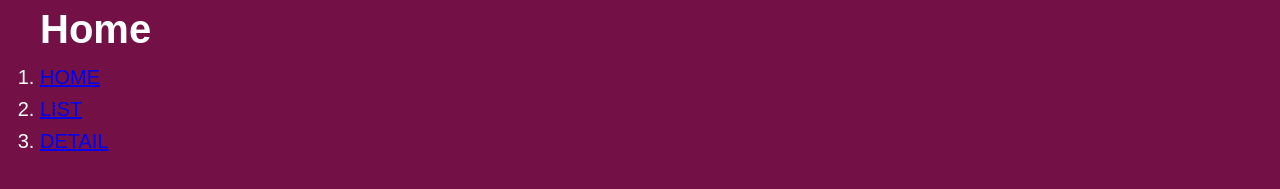
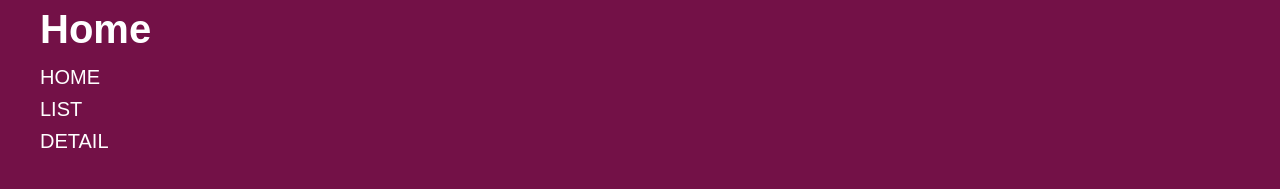
Before and after one commit to Fabian295/FKcode-chronicles, a plain HTML site: page index.html in a window 1280 px wide. Shown: the part 123-312 px from the top of the page. Drawn offline with Linux system fonts and the light colour scheme.

Commit message:
Adjusted list and anchor/link styles

```diff
--- a/main.css
+++ b/main.css
@@ -52,6 +52,15 @@ header h1 {
     /* margin-top: 5rem; */
 }
 
+ol {
+    list-style: none;
+}
+
+ol li a {
+    color: #fff;
+    text-decoration: none;
+}
+
 div.img-wrap{
     width: 5rem;
     height: 5rem;
```
